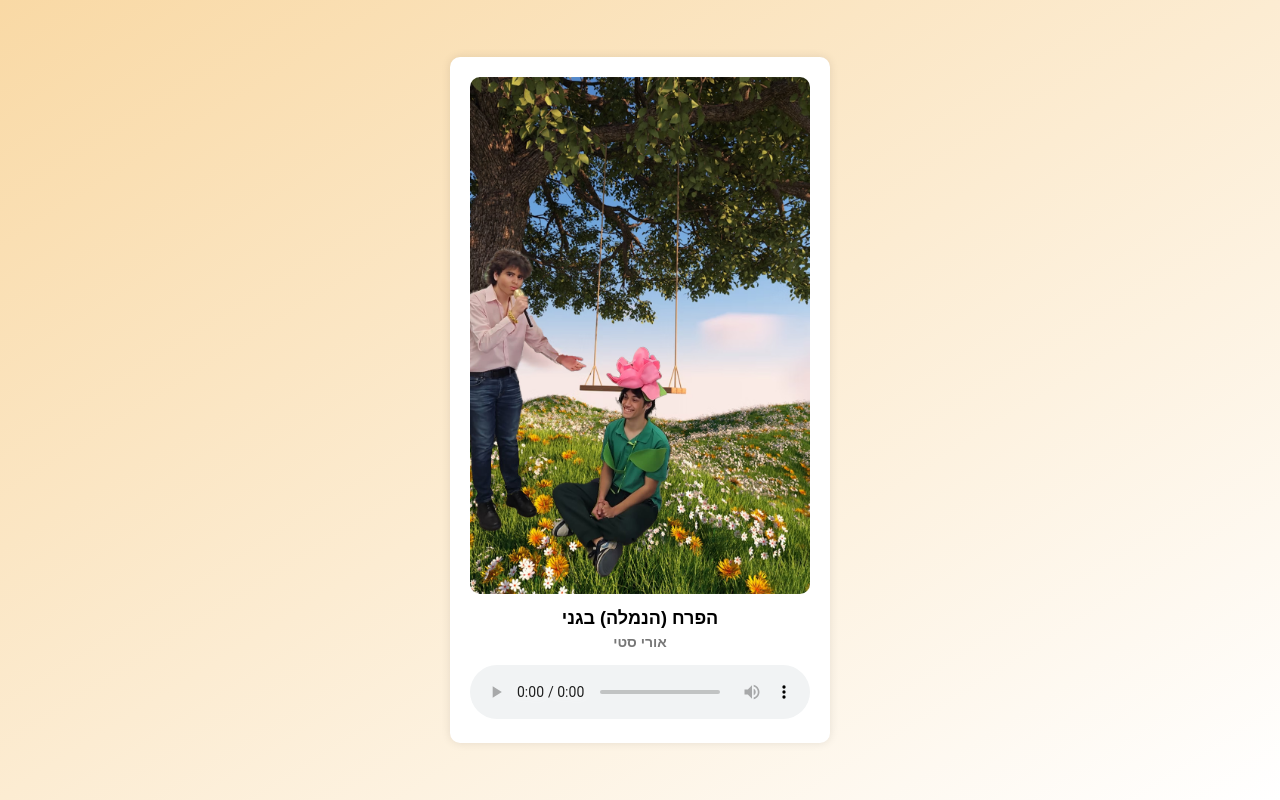
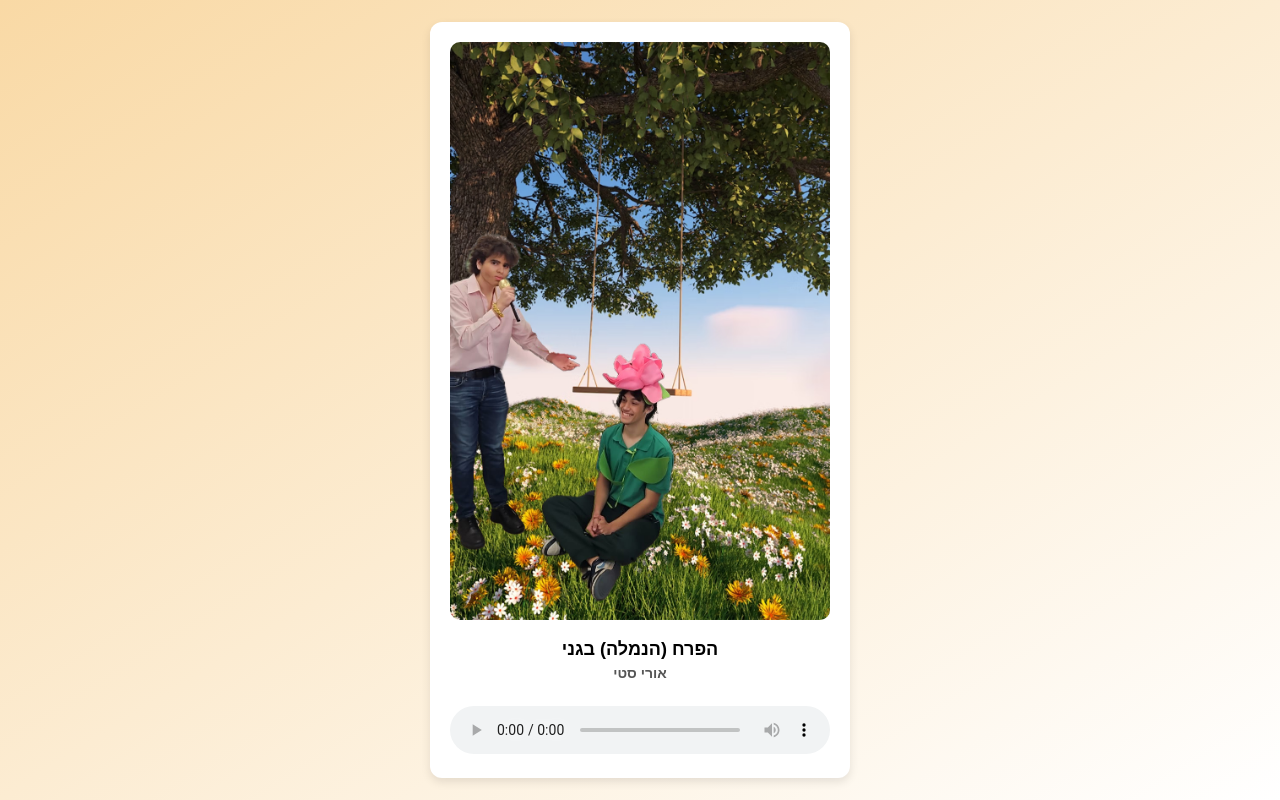
Before and after one commit to ori23s/tomer, a plain HTML site: page index.html in a window 1280 px wide. Drawn offline with Linux system fonts and the light colour scheme.

Commit message:
Update index.html

```diff
--- a/index.html
+++ b/index.html
@@ -3,40 +3,51 @@
 <head>
   <meta charset="UTF-8">
   <title>הפרח (הנמלה) בגני – אורי סטי</title>
+  <meta name="viewport" content="width=device-width, initial-scale=1.0">
   <style>
     body {
       font-family: sans-serif;
       background: linear-gradient(to bottom right, #f9d9a5, #ffffff);
+      margin: 0;
+      padding: 20px;
       display: flex;
       justify-content: center;
       align-items: center;
-      height: 100vh;
-      margin: 0;
+      min-height: 100vh;
+      box-sizing: border-box;
     }
+
     .player-container {
-      width: 340px;
+      max-width: 380px;
+      width: 100%;
       background: white;
-      border-radius: 10px;
-      box-shadow: 0 0 10px rgba(0,0,0,0.1);
+      border-radius: 12px;
+      box-shadow: 0 4px 10px rgba(0,0,0,0.1);
       text-align: center;
       padding: 20px;
     }
+
     .player-container img {
       width: 100%;
       border-radius: 10px;
     }
+
     .player-container h1 {
       font-size: 18px;
-      margin: 10px 0 0 0;
+      margin: 15px 0 5px;
     }
+
     .player-container h2 {
       font-size: 14px;
-      color: #777;
-      margin: 5px 0 15px 0;
+      color: #555;
+      margin: 0 0 15px;
     }
+
     audio {
       width: 100%;
-      outline: none;
+      max-width: 100%;
+      height: 48px;
+      margin-top: 10px;
     }
   </style>
 </head>
```
